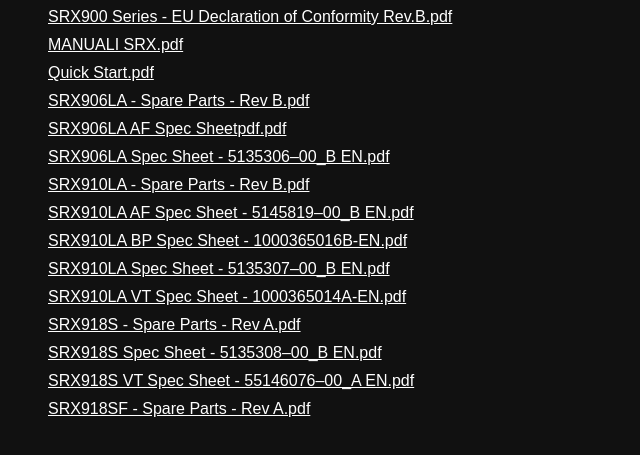
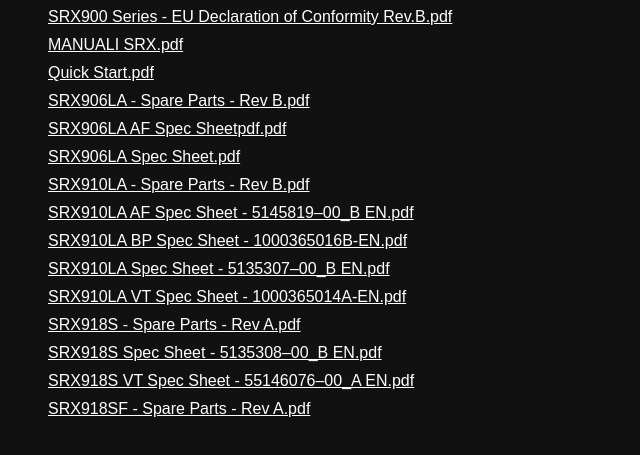
Before and after one commit to artemusic/sound-light, a plain HTML site: page documenti/Collaudi & Dichiarazioni di Conformita/AUDIO/JBL SRX/index.html in a window 1280 px wide. Shown: the part 149-604 px from the top of the page, without its empty margins (0-640 px from the left). Drawn offline with Linux system fonts and the light colour scheme.

Commit message:
Update index.html

```diff
--- a/documenti/Collaudi & Dichiarazioni di Conformita/AUDIO/JBL SRX/index.html
+++ b/documenti/Collaudi & Dichiarazioni di Conformita/AUDIO/JBL SRX/index.html
@@ -36,7 +36,7 @@
     <li><a href="Quick Start.pdf" target="_blank">Quick Start.pdf</a></li>
     <li><a href="SRX906LA%20-%20Spare%20Parts%20-%20Rev%20B.pdf" target="_blank">SRX906LA - Spare Parts - Rev B.pdf</a></li>
     <li><a href="SRX906LA AF Spec Sheetpdf.pdf" target="_blank">SRX906LA AF Spec Sheetpdf.pdf</a></li>
-    <li><a href="SRX906LA%20Spec%20Sheet%20-%205135306–00_B%20EN.pdf" target="_blank">SRX906LA Spec Sheet - 5135306–00_B EN.pdf</a></li>
+    <li><a href="SRX906LA Spec Sheet.pdf" target="_blank">SRX906LA Spec Sheet.pdf</a></li>
     <li><a href="SRX910LA%20-%20Spare%20Parts%20-%20Rev%20B.pdf" target="_blank">SRX910LA - Spare Parts - Rev B.pdf</a></li>
     <li><a href="SRX910LA%20AF%20Spec%20Sheet%20-%205145819–00_B%20EN.pdf" target="_blank">SRX910LA AF Spec Sheet - 5145819–00_B EN.pdf</a></li>
     <li><a href="SRX910LA%20BP%20Spec%20Sheet%20-%201000365016B-EN.pdf" target="_blank">SRX910LA BP Spec Sheet - 1000365016B-EN.pdf</a></li>
```
